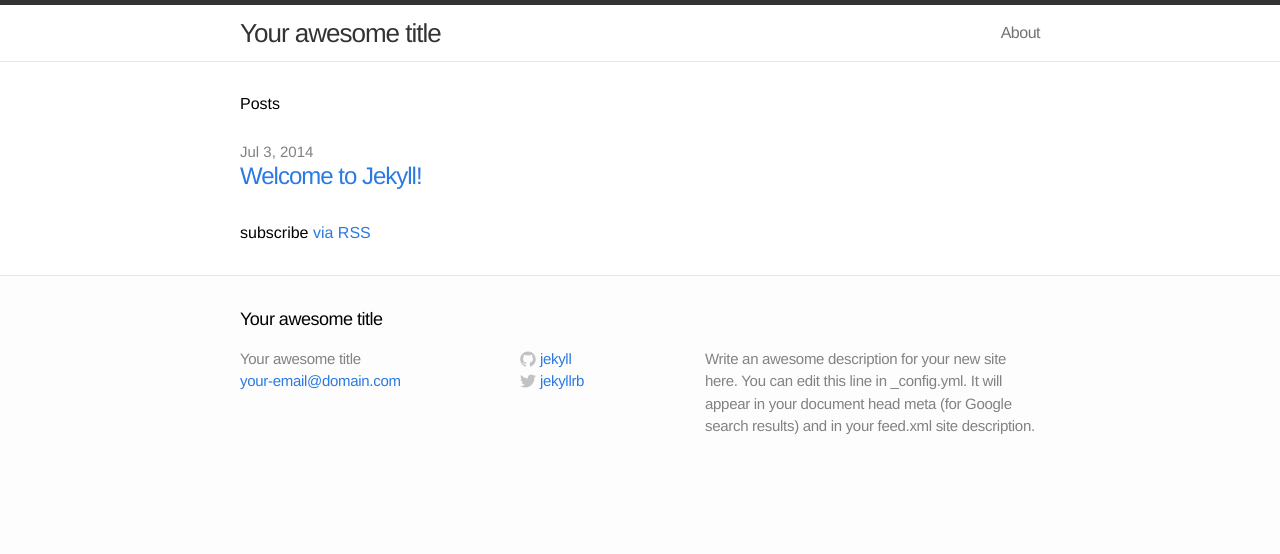
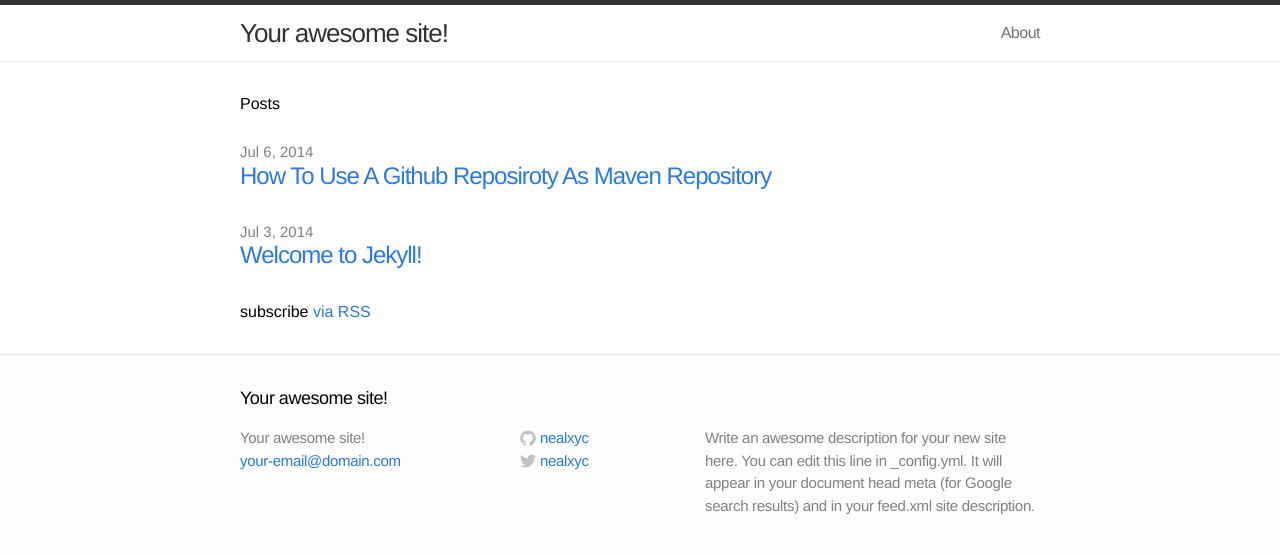
Before and after one commit to nealxyc/iopage, a Jekyll site: the page built from index.html, in a window 1280 px wide. Shown: the top 554 px of the page. Built offline with Jekyll 4.4.1, drawn with Linux system fonts in a browser that asks for light colours.

Commit message:
Test post

```diff
--- a/_config.yml
+++ b/_config.yml
@@ -1,12 +1,23 @@
 # Site settings
-title: Your awesome title
+title: Your awesome site!
 email: your-email@domain.com
 description: "Write an awesome description for your new site here. You can edit this line in _config.yml. It will appear in your document head meta (for Google search results) and in your feed.xml site description."
 baseurl: ""
-url: "http://yourdomain.com"
-twitter_username: jekyllrb
-github_username:  jekyll
+url: ""
+twitter_username: nealxyc
+github_username:  nealxyc
 
 # Build settings
 markdown: kramdown
 permalink: pretty
+kramdown:
+  input: GFM
+
+# post format
+defaults:
+  -
+    scope:
+      path: "_posts"
+      type: "post"
+    values:
+      layout: "post"
```
Also changed, not shown: _posts/2014-07-06-how-to-use-a-github-reposiroty-as-maven-repository.md (added, +5 -0 lines), 1 other file.
